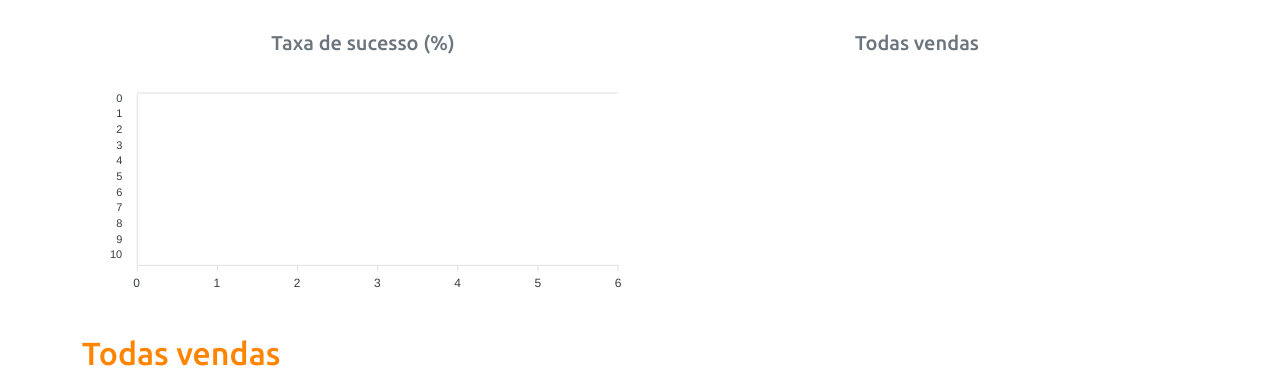
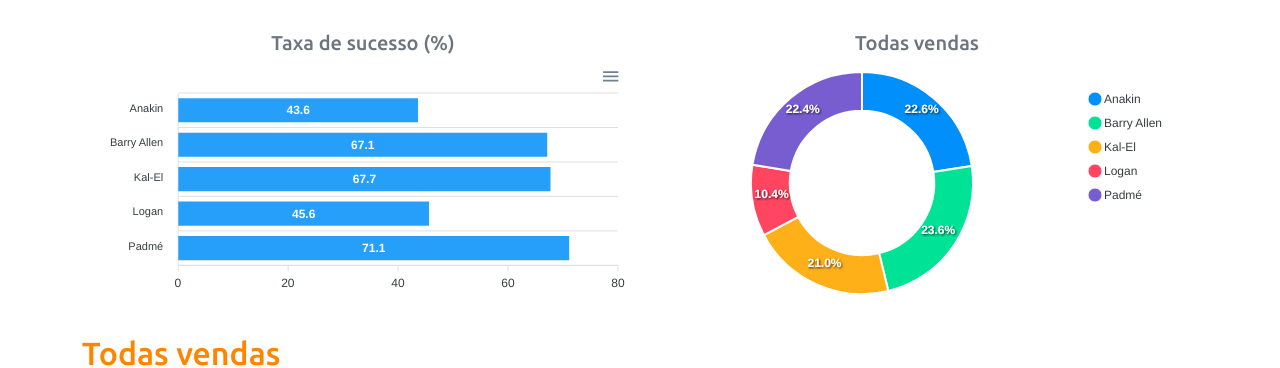
Before and after one commit to danielhohl/projeto-sds3, a React (Create React App) app in the folder frontend/: page /dashboard in a window 1280 px wide. Shown: the part 130-498 px from the top of the page. Built offline with nearby package versions, Linux system fonts and the light colour scheme; no server answers.

Commit message:
Gráficos Estáticos

```diff
--- a/frontend/src/components/BarChart/index.tsx
+++ b/frontend/src/components/BarChart/index.tsx
@@ -18,7 +18,7 @@ type ChartData = {
 }
 
 const BarChart = () => {
-
+    /*
     const [chartData, setChartData] = useState<ChartData>({
         labels: {
             categories: []
@@ -52,7 +52,7 @@ const BarChart = () => {
             //console.log(chartData);
         });
      } , []);
-
+*/
     const options = {
         plotOptions: {
             bar: {
@@ -61,7 +61,7 @@ const BarChart = () => {
         },
     };
 
-    /*const mockData = {
+    const mockData = {
         labels: {
             categories: ['Anakin', 'Barry Allen', 'Kal-El', 'Logan', 'Padmé']
         },
@@ -71,12 +71,12 @@ const BarChart = () => {
                 data: [43.6, 67.1, 67.7, 45.6, 71.1]
             }
         ]
-    };*/
+    };
 
     return (
         <Chart
-            options={{...options, xaxis: chartData.labels}}
-            series = { chartData.series }
+            options={{...options, xaxis: mockData.labels}}
+            series = { mockData.series }
             type = "bar"
             height = "240"
         />
--- a/frontend/src/components/DonutChart/index.tsx
+++ b/frontend/src/components/DonutChart/index.tsx
@@ -8,26 +8,28 @@ type ChartData = {
     labels: string[];
     series: number[];
 }
-
 const DonutChart = () => {
-
-    const [chartData, setChartData] = useState<ChartData>({ labels: [], series: []});
+/*
+    const [chartData, setChartData] = useState<ChartData>({ labels: [], series: [] });
 
     useEffect(() => {
         axios.get(`${BASE_URL}/sales/amount-by-seller`)
-        .then(response => {
-            const data = response.data as SaleSum[];
-            const myLabels = data.map(x => x.sellerName);
-            const mySeries = data.map(x => x.sum);
+            .then(response => {
+                const data = response.data as SaleSum[]
+                const myLabels = data.map(x => x.sellerName);
+                const mySeries = data.map(x => x.sum);
 
-            setChartData({ labels: myLabels, series: mySeries});
-        });
-     } , []);
+                setChartData({ labels: myLabels, series: mySeries });
+            });
 
-    //const mockData = {
-    //    series: [477138, 499928, 444867, 220426, 473088],
-    //    labels: ['Anakin', 'Barry Allen', 'Kal-El', 'Logan', 'Padmé']
-   // }
+
+    }, []);
+*/
+
+       const mockData = {
+            series: [477138, 499928, 444867, 220426, 473088],
+            labels: ['Anakin', 'Barry Allen', 'Kal-El', 'Logan', 'Padmé']
+        }
 
     const options = {
         legend: {
@@ -37,12 +39,12 @@ const DonutChart = () => {
 
     return (
         <Chart
-            options={{...options, labels: chartData.labels}}
-            series = { chartData.series }
-            type = "donut"
-            height = "240"
+            options={{ ...options, labels: mockData.labels }}
+            series={mockData.series}
+            type="donut"
+            height="240"
         />
-        );
+    );
 }
 
 export default DonutChart;
--- a/frontend/src/types/sale.ts
+++ b/frontend/src/types/sale.ts
@@ -10,7 +10,7 @@ export type Sale = {
 }
 
 export type SalePage = {
-    content?: Sale[]
+    content?: Sale[];
        last: boolean;
        totalElements: number;
        totalPages: number;
```
